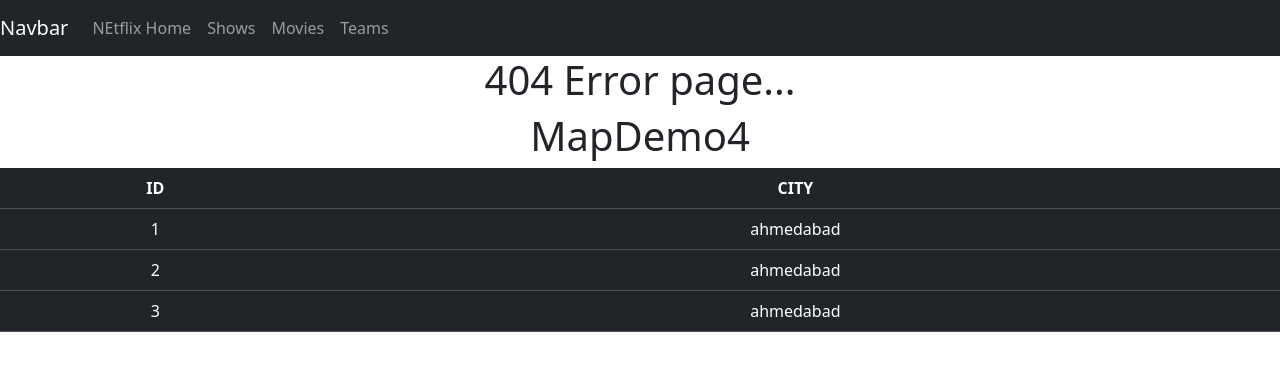
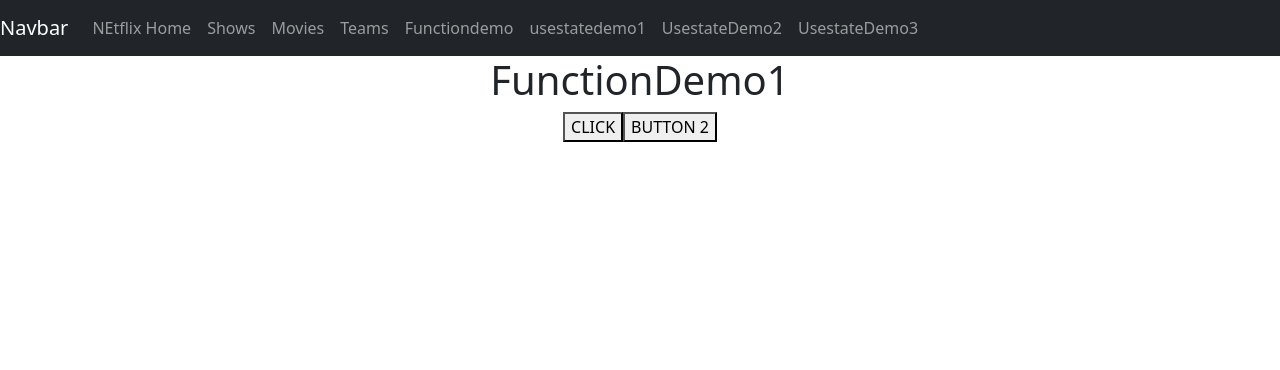
Before and after one commit to Ishanidamor/learning26, a React (Vite) app: page /functiondemo1 in a window 1280 px wide. Before the commit this address had no page. Shown: the top 370 px of the page. Built offline with nearby package versions, Linux system fonts and the light colour scheme.

Commit message:
usestate

```diff
--- a/src/App.jsx
+++ b/src/App.jsx
@@ -19,6 +19,10 @@ import { ErrorNotFound } from './components/ErrorNotFound';
 import { Watch } from './components/Watch';
 import { Teams } from './components/Teams';
 import {TeamDetails} from "./components/TeamDetails"
+import { FunctionDemo1 } from './components/FunctionDemo1';
+import { UsestateDemo1 } from './components/UsestateDemo1';
+import { UsestateDemo2 } from './components/UsestateDemo2';
+import { UsestateDemo3 } from './components/UsestateDemo3';
 
 function App() {
   return (
@@ -32,11 +36,14 @@ function App() {
         <Route path="/netflixSeries" element={<NetflixSeries />}></Route>
         <Route path="/" element = {<HomeComponent/>}></Route>
         <Route path="/watch/:name" element={<Watch/>}></Route>
+        <Route path="/functiondemo1" element={<FunctionDemo1/>}></Route>
+        <Route path='/usestatedemo1' element={<UsestateDemo1/>}></Route>
+        <Route path='/usestatedemo2' element={<UsestateDemo2/>}></Route>
+        <Route path='/usestatedemo3' element={<UsestateDemo3/>}></Route>
         <Route path="/*" element={<ErrorNotFound/>}></Route>
         <Route path="/teams/" element={<Teams/>}></Route>
         <Route path="/teamdetails/:name" element={<TeamDetails/>}></Route>
       </Routes>
-      <MapDemo4/>
     </div>
   );
 }
--- /dev/null
+++ b/src/components/FunctionDemo1.jsx
@@ -0,0 +1,20 @@
+import React from 'react'
+
+export const FunctionDemo1 = () => {
+
+    const test1 =()=>{
+            alert("Test function 1 calles...")
+    }
+    const test2=(x)=>{
+        alert("Test 2 function value "+x)
+
+    }
+  return (
+    <div style={{textAlign:"center"}}>
+        <h1>FunctionDemo1</h1>
+        <button onClick={test1}>CLICK</button>
+        <button onClick={()=>{test2(100)}}>BUTTON 2</button>
+        </div>
+
+  )
+}
--- a/src/components/Navbar.jsx
+++ b/src/components/Navbar.jsx
@@ -42,6 +42,26 @@ export const Navbar = () => {
                 Teams
               </Link>
             </li>
+             <li className="nav-item">
+              <Link className="nav-link" to="/functiondemo1">
+                Functiondemo
+              </Link>
+            </li>
+            <li className="nav-item">
+              <Link className="nav-link" to="/usestatedemo1">
+                usestatedemo1
+              </Link>
+            </li>
+            <li className="nav-item">
+              <Link className="nav-link" to="/usestatedemo2">
+                UsestateDemo2
+              </Link>
+            </li>
+            <li className="nav-item">
+              <Link className="nav-link" to="/usestatedemo3">
+                UsestateDemo3
+              </Link>
+            </li>
 
           </ul>
         </div>
--- /dev/null
+++ b/src/components/UsestateDemo1.jsx
@@ -0,0 +1,20 @@
+import React, { useState } from 'react'
+
+export const UsestateDemo1 = () => {
+
+   // var count=0;
+     const[count,setcount]=useState(0)
+    const increasecount =() =>{
+        console.log("count before increment",count)
+       // count++;
+        setcount(count+1)
+       console.log("count after increment",count)
+    }
+  return (
+    <div style={{textAlign:"center"}}>
+        <h1>UsestateDemo1</h1>
+        <h1>Count = {count}</h1>
+        <button onClick={increasecount}>+</button>
+    </div>
+  )
+}
--- /dev/null
+++ b/src/components/UsestateDemo2.jsx
@@ -0,0 +1,25 @@
+import React, { useState } from 'react'
+
+export const UsestateDemo2 = () => {
+
+    const[loading,setloading]=useState(true)
+    const stoploading=()=>{
+
+        setloading(false)
+
+    }
+
+  return (
+
+    <div style={{textAlign:"center"}}>
+
+        <h1>UsestateDemo2</h1>
+        {
+            loading == true && <h1>Loading.....</h1>
+
+        }
+
+        <button onClick={stoploading}>Stop</button>
+    </div>
+  )
+}
--- /dev/null
+++ b/src/components/UsestateDemo3.jsx
@@ -0,0 +1,21 @@
+import React, { useState } from 'react'
+
+export const UsestateDemo3 = () => {
+    const [user,setuser]=useState(['parth','jay']);
+    const adduser =()=>{
+
+        setuser ([...user,'ishani'])
+    }
+
+  return (
+    <div style={{textAlign:"center"}}>
+        <h1>UsestateDemo3</h1>
+        {
+            user.map((u)=>{
+                return<li>{u}</li>
+            })
+        }
+        <button onClick={adduser}>push</button>
+    </div>
+  )
+}
```
